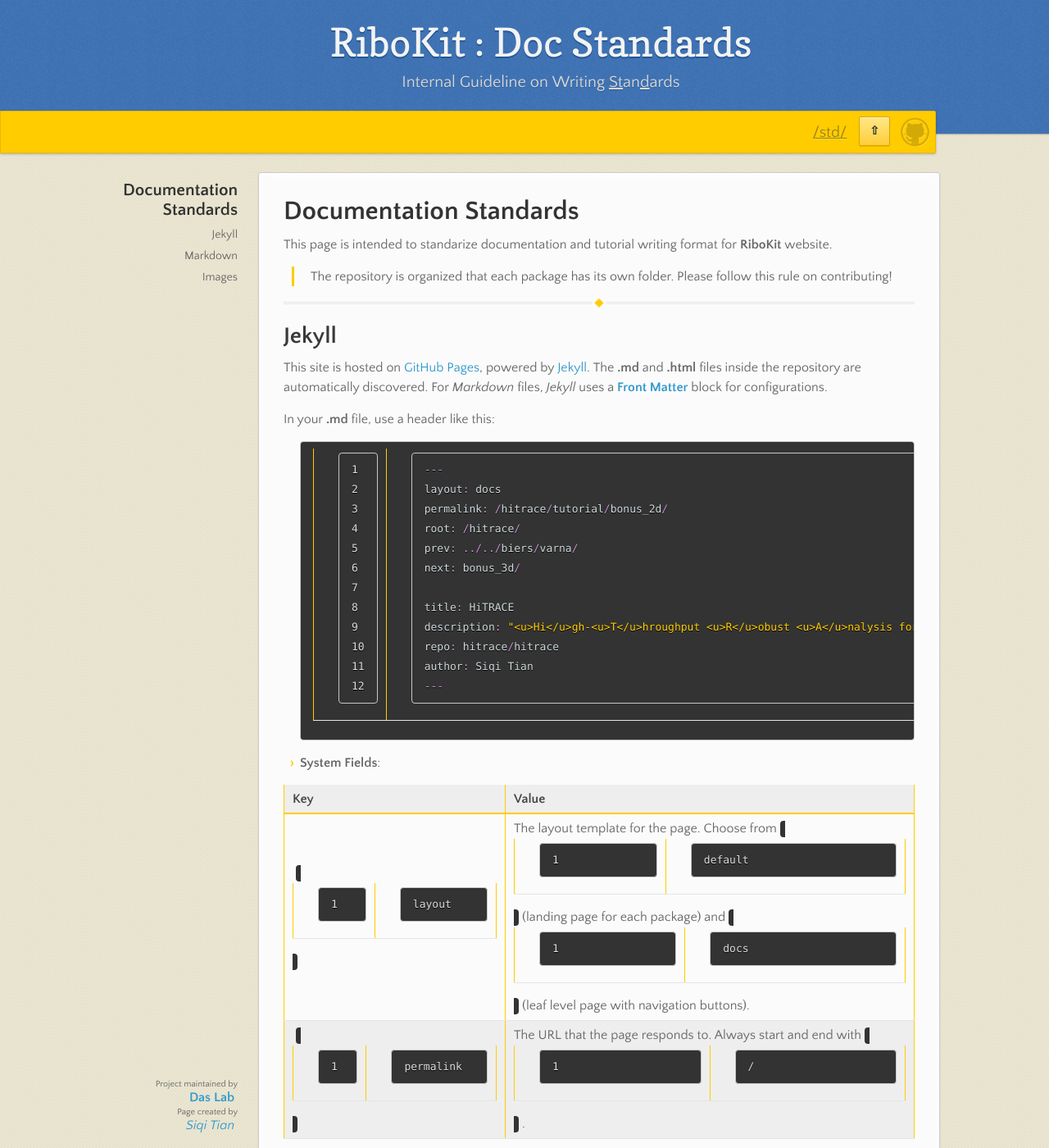
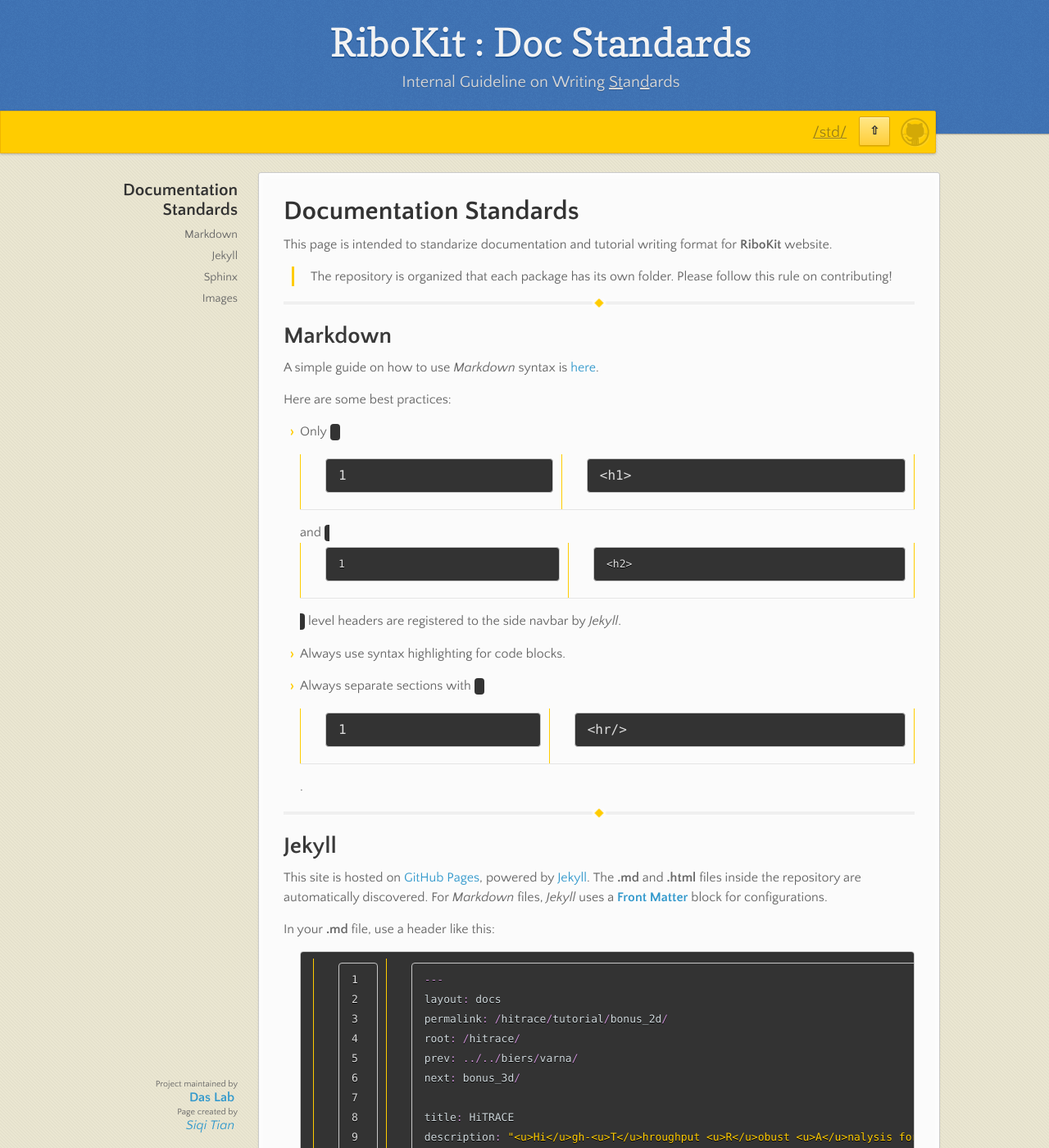
Before and after one commit to ribokit/ribokit.github.io, a Jekyll site: the page built from std.md, in a window 1280 px wide and 1400 px high. Shown: the whole window at 82% size. Built offline with Jekyll 4.4.1, drawn with Linux system fonts in a browser that asks for light colours; some of the changed text lies outside the part shown.

Commit message:
minor change to std

```diff
--- a/std.md
+++ b/std.md
@@ -13,6 +13,19 @@
 This page is intended to standarize documentation and tutorial writing format for **RiboKit** website.
 
 > The repository is organized that each package has its own folder. Please follow this rule on contributing!
+
+<hr/>
+## Markdown
+
+A simple guide on how to use _Markdown_ syntax is [here](https://github.com/adam-p/markdown-here/wiki/Markdown-Cheatsheet).
+
+Here are some best practices:
+
+* Only `<h1>` and `<h2>` level headers are registered to the side navbar by _Jekyll_.
+
+* Always use syntax highlighting for code blocks.
+
+* Always separate sections with `<hr/>`.
 
 <hr/>
 ## Jekyll
@@ -61,17 +74,9 @@
 | `next` | The next page, used for tutorial series. This will be used by the _right arrow_ button. The final (relative) URL is prepended with `../` (so you don't need to type it). |
 
 <hr/>
-## Markdown
+## Sphinx
 
-A simple guide on how to use _Markdown_ syntax is [here](https://github.com/adam-p/markdown-here/wiki/Markdown-Cheatsheet).
-
-Here are some best practices:
-
-* Only `<h1>` and `<h2>` level headers are registered to the side navbar by _Jekyll_.
-
-* Always use syntax highlighting for code blocks.
-
-* Always separate sections with `<hr/>`.
+_[future]_
 
 <hr/>
 ## Images
```
